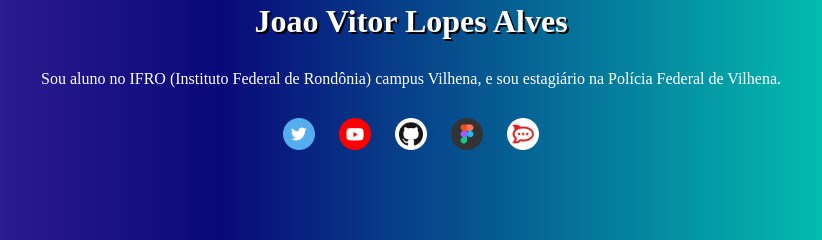
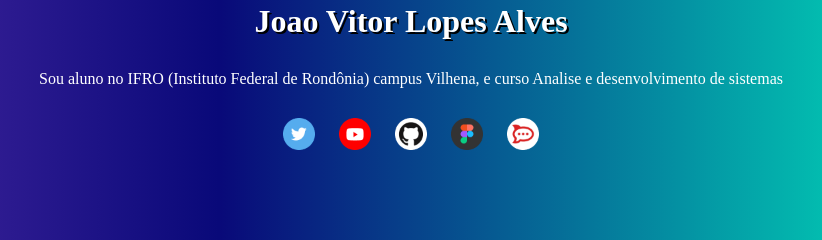
Before and after one commit to joaovitorlopes/curriculojoao, a plain HTML site: page index.html in a window 1280 px wide. Shown: the part 379-619 px from the top of the page, 229-1051 px from the left. Drawn offline with Linux system fonts and the light colour scheme.

Commit message:
Update index.html

```diff
--- a/index.html
+++ b/index.html
@@ -9,7 +9,7 @@
         <img src="joao.jpeg" width="90" height="90" alt="Foto do Joao" class="foto">
         <h1 class="titulo">Joao Vitor Lopes Alves</h1>
         <p class="texto">Sou aluno no IFRO (Instituto Federal de Rondônia) campus Vilhena,
-        e sou estagiário na Polícia Federal de Vilhena.</p>
+            e curso Analise e desenvolvimento de sistemas </p>
         <div class="links">
             <a href="https://twitter.com/joaov_pumped">
                 <img src="twitter.png" width="32" height="32" alt="Logo do Twitter"></a>
```
